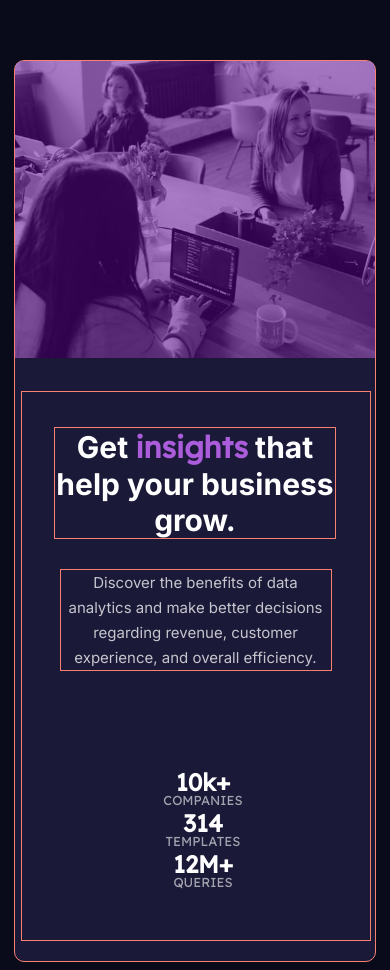
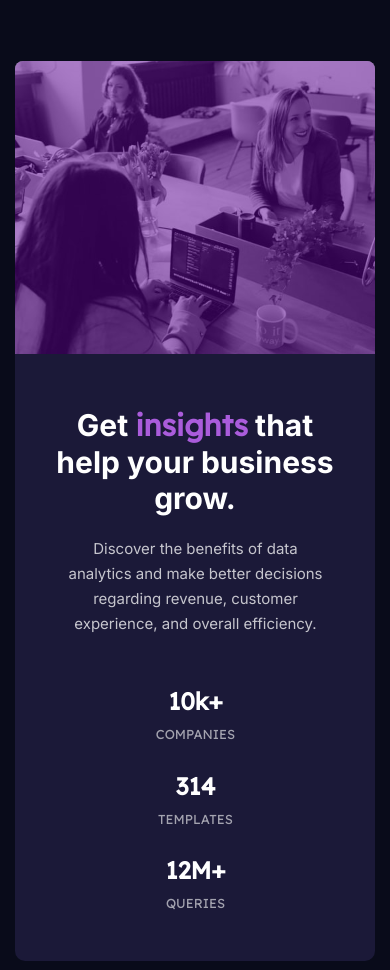
Before and after one commit to hammichalkovic/frontend-mentor-practices, a plain HTML site: page stats-preview-card-component-main/index.html in a window 390 px wide. Shown: the part 130-1100 px from the top of the page. Drawn offline with Linux system fonts and the light colour scheme.

Commit message:
Finish mobile version

```diff
--- a/stats-preview-card-component-main/css/style.css
+++ b/stats-preview-card-component-main/css/style.css
@@ -141,8 +141,7 @@ div.stats em {
 
     h1 {
         font-size: 30px;
-        margin: -0px 16px 30px 0;
-        border: 1px solid salmon;
+        margin: -20px 16px 20px 0;
     }
 
     h1, p {
@@ -151,7 +150,6 @@ div.stats em {
     }
 
     p {
-        border: 1px solid salmon;
         margin: 0 15px 20px 0;
         width: 270px;
     }
@@ -165,7 +163,6 @@ div.stats em {
         align-items: center;
         background-color: hsl(244, 38%, 16%);
         border-radius: 10px;
-        border: 1px solid salmon;
     }
 
     .info {
@@ -176,7 +173,6 @@ div.stats em {
         flex-direction: column;
         align-items: center;
         margin: auto 0 20px 1px;
-        border: 1px solid salmon;
     }
 
     .attribution {
@@ -185,7 +181,7 @@ div.stats em {
 
     div.desktopimg {
         width: 360px;
-        height: 300px;
+        height: 293px;
         border-radius: 8px 8px 0 0;
         background: url(../images/image-header-desktop.jpg);
         background-size: 100%;
@@ -195,7 +191,7 @@ div.stats em {
 
     div.overlay {
         width: 360px;
-        height: 297px;
+        height: 293px;
         border-radius: 8px 8px 0 0;
     }
 
@@ -203,10 +199,12 @@ div.stats em {
         font-size: 24px;
         font-weight: 700;
         width: 350px;
+        height: 225px;
         display: flex;
         flex-direction: column;
         justify-content: space-between;
         align-items: center;
+        margin: 30px 15px -35px 0;
     }
 
     div.stats div {
@@ -214,4 +212,10 @@ div.stats em {
         flex-direction: column;
         align-items: center;
     }
+
+    div.em {
+        margin-top: 10px;
+    }
+
+
 }
```
